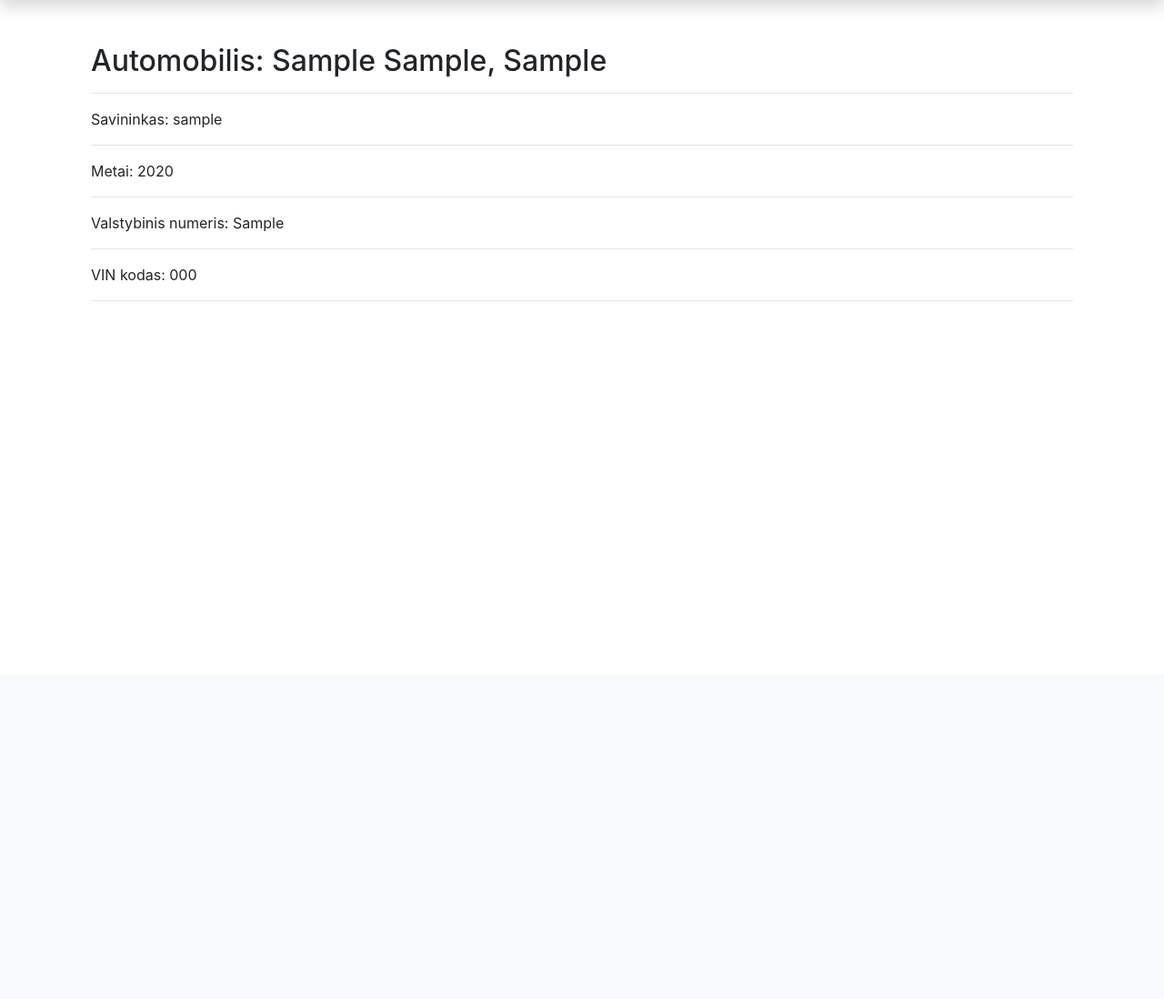
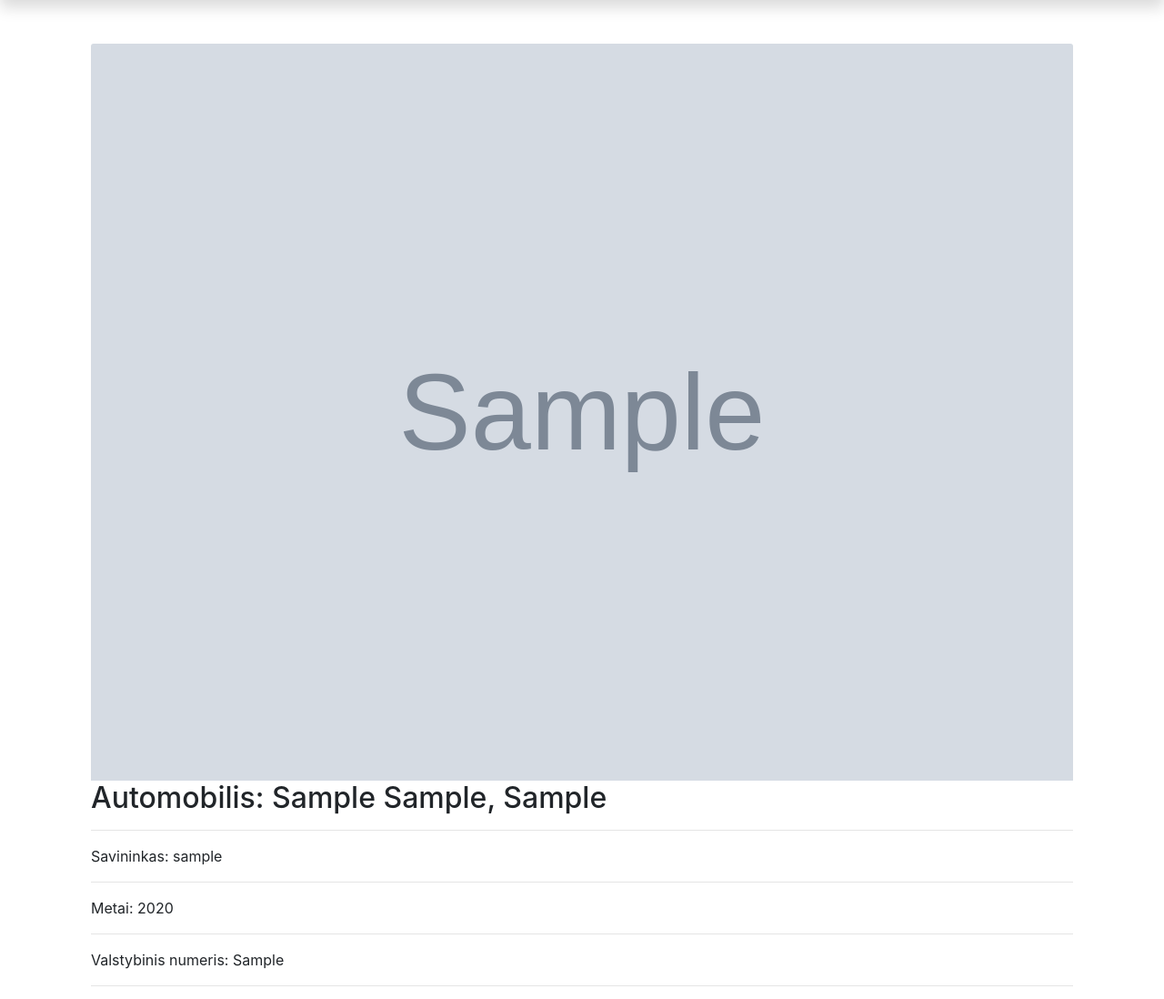
Before and after one commit to DonatasNoreika/autoservisas_2, a Django app: page /autoservice/owner_car/1 in a window 1280 px wide. Shown: the part 59-1157 px from the top of the page at 91% size. Before the commit the page ends 390 px from the top, so only its background shows below. Run offline with Django 3.2, Linux system fonts and the light colour scheme; tables that the repository leaves empty hold one stand-in row (values such as "Sample post"); grey boxes marked "Sample" are stand-in pictures; some libraries are stand-ins or nearby versions.

Commit message:
6-3 done - smallfix 4

```diff
--- a/mysite/autoservice/templates/owner_car.html
+++ b/mysite/autoservice/templates/owner_car.html
@@ -1,7 +1,13 @@
 {% extends "base.html" %}
 
 {% block content %}
+{% load static %}
     <div class="container owner_car">
+      {% if owner_car.photo %}
+            <img src="{{ owner_car.photo.url }}" class="card-img-top" alt="...">
+      {% else %}
+            <img src="{% static 'img/no-image.png' %}" class="card-img-top">
+      {% endif %}
     <h2>Automobilis: {{ owner_car.car }}</h2>
     <hr/>
     <p>Savininkas: {{ owner_car.owner }}</p>
```
